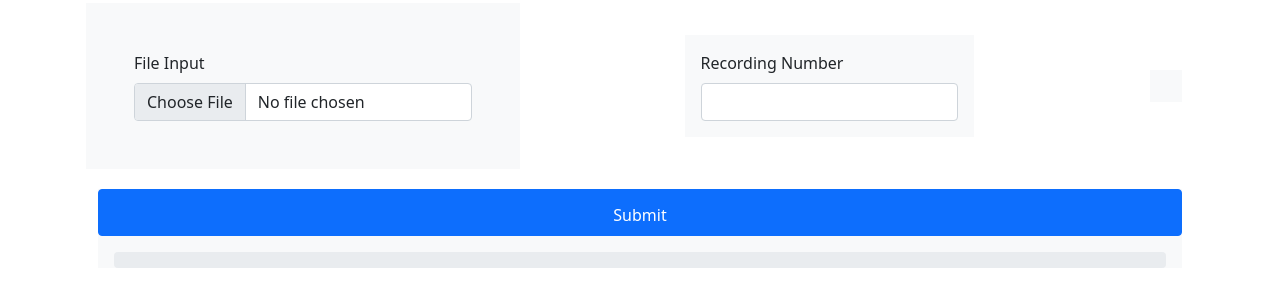
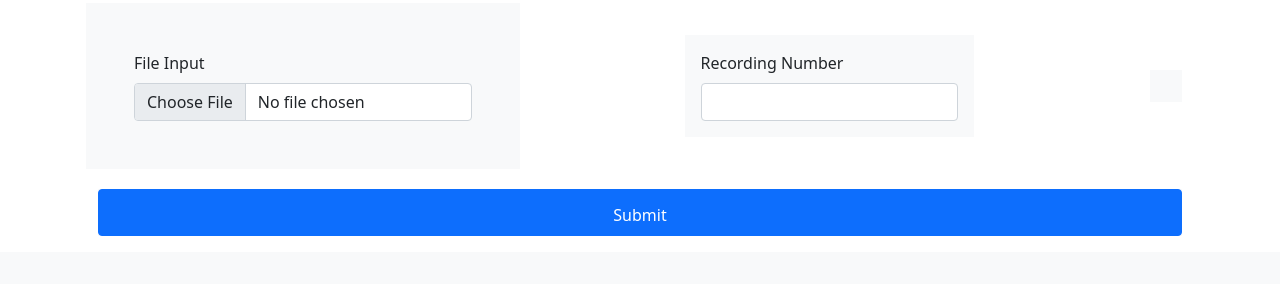
Before and after one commit to Sleep-Revolution/sleepscorerapi, a FastAPI app: template templates/index.html in a window 1280 px wide. Shown: the part 603-887 px from the top of the page. After the commit the page ends 839 px from the top, so only its background shows below. Run offline with FastAPI, Linux system fonts and the light colour scheme; the template is opened without the code that fills it, so the values that code supplies are empty; parts of the project's set-up code (start-up, migrations or seed data) failed here and were passed over.

Commit message:
progressbar

```diff
--- a/templates/index.html
+++ b/templates/index.html
@@ -60,8 +60,8 @@
                   Submit
               </button>
           </div>
-          <div class="progress m-3">
-            <div id="uploadprogress" class="progress-bar progress-bar-striped bg-success" role="progressbar" style="width: 0%;" aria-valuenow="25" aria-valuemin="0" aria-valuemax="100">0%</div>
+          <div id="progressdiv" style="display:none"class="progress m-3">
+            <div id="uploadprogress" class="progress-bar progress-bar-striped progress-bar-animated bg-success" role="progressbar" style="width: 0%;" aria-valuenow="25" aria-valuemin="0" aria-valuemax="100">0%</div>
           </div>
         </div>
   </form>
@@ -118,6 +118,7 @@
           const progress = Math.round((event.loaded / event.total) * 100);
           // console.log('Upload Progress:', progress + '%');
           const progressBar = document.getElementById('uploadprogress');
+          document.getElementById("progressdiv").style.display='block'
           progressBar.style.width = progress + '%';
           progressBar.innerText = progress + '%';
           progressBar.setAttribute('aria-valuenow', `${progress}%`);
```
Also changed, not shown: 1 other file.
